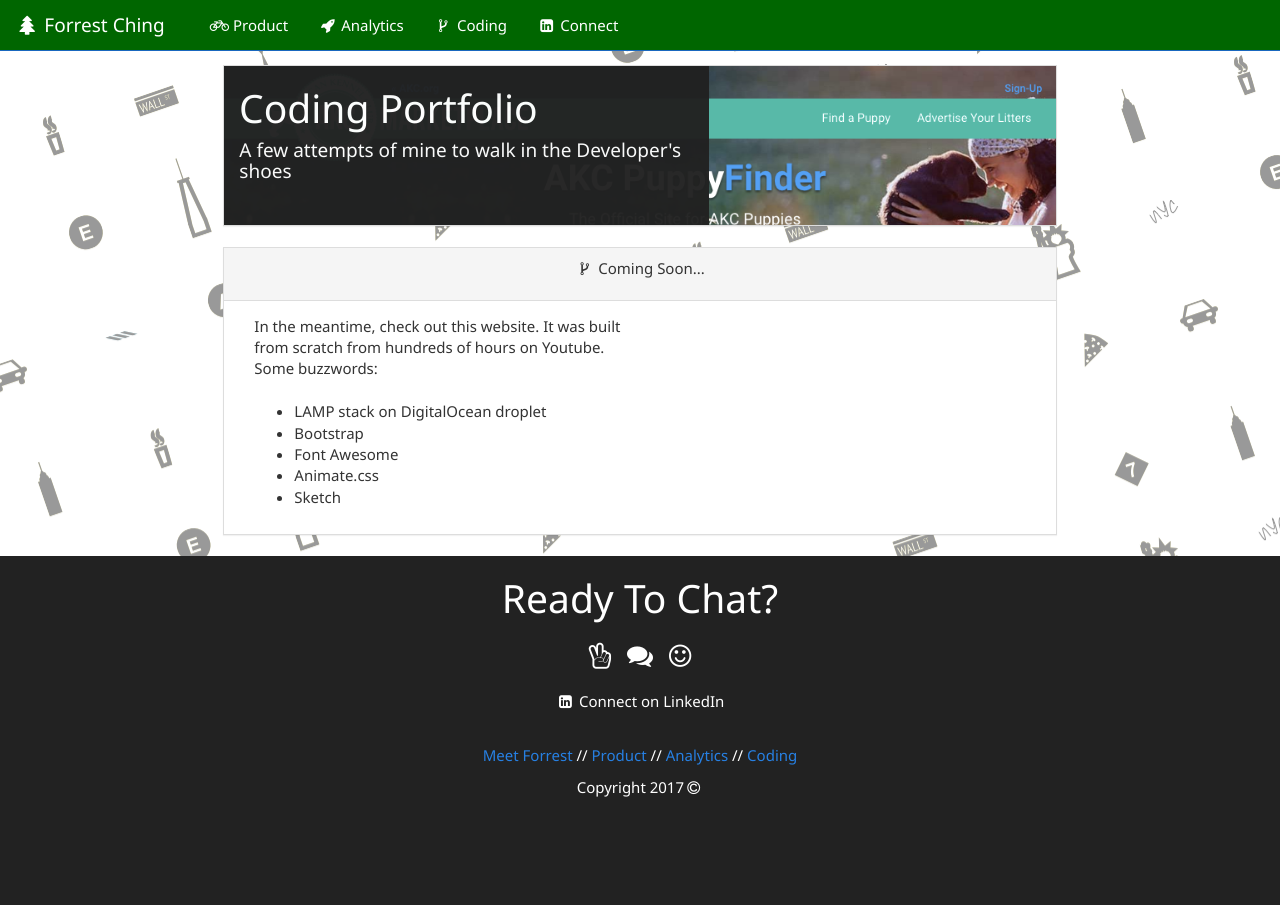
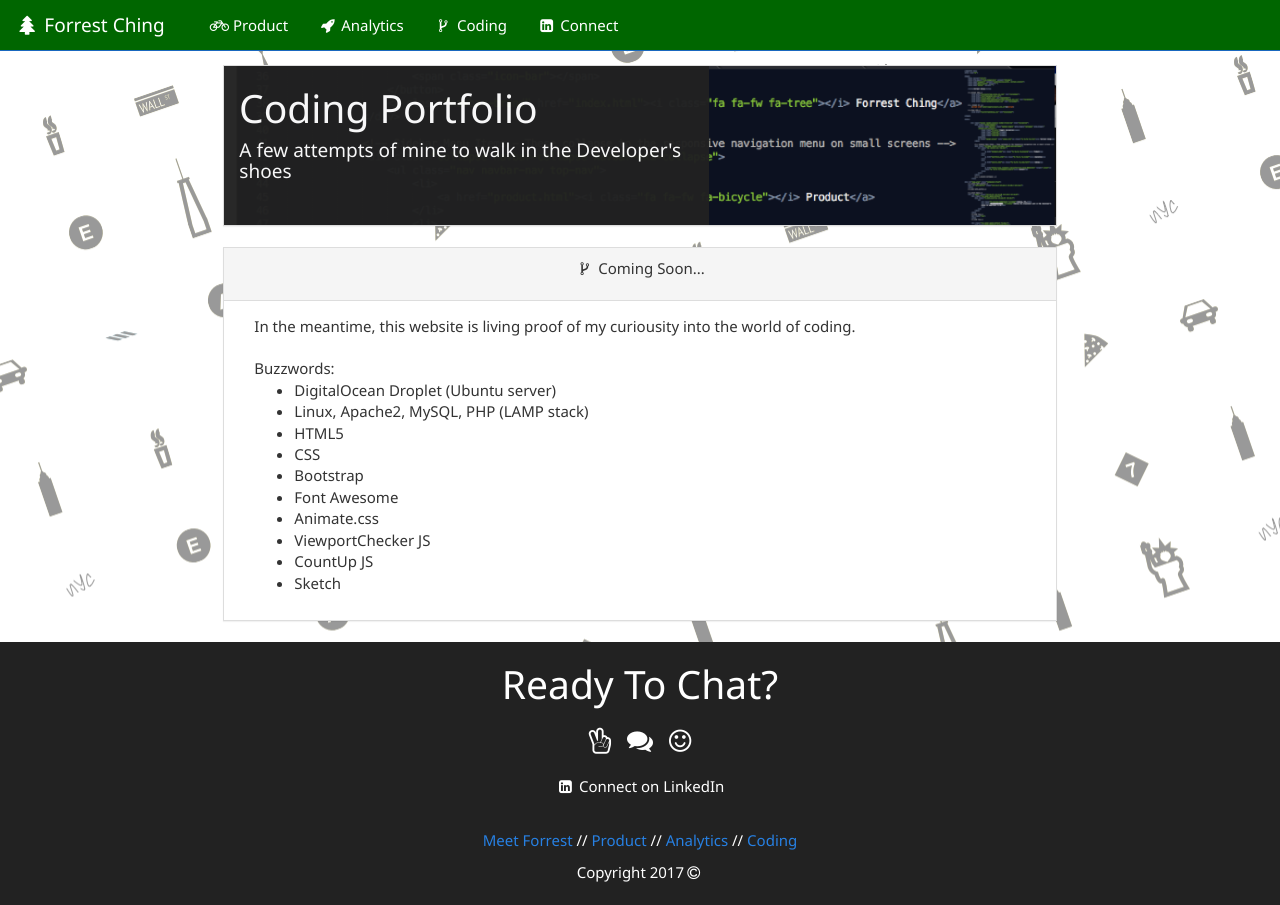
Before and after one commit to theurbanforrest/myfolio, a website: page skills.html in a window 1280 px wide. Before the commit the page ends 819 px from the top, so only its background shows below. Drawn offline with Linux system fonts and the light colour scheme.

Commit message:
tuning language

```diff
--- a/skills.html
+++ b/skills.html
@@ -69,7 +69,7 @@
     <div id="main" class="col-xs-12 col-sm-10 col-md-8 col-lg-8">
 
 
-        <div class="row panel panel-default fc-bg-6">
+        <div class="row panel panel-default fc-bg-8">
             <div class="fc-hero-overlay col-xs-12 col-sm-7">
                 <p>
                     <h1 class="fc-onview-rubberband fc-hidden">Coding Portfolio</h1>
@@ -90,15 +90,21 @@
                 </p>
             </div>
             <div class="panel-body">
-                <div class="col-xs-12 col-sm-6">
-                    In the meantime, check out this website.  It was built from scratch from hundreds of hours on Youtube.  Some buzzwords:
+                <div class="col-xs-12 col-sm-12">
+                    In the meantime, this website is living proof of my curiousity into the world of coding.
                     <br>
                     <br>
+                    Buzzwords:
                     <ul>
-                        <li>LAMP stack on DigitalOcean droplet</li>
+                        <li>DigitalOcean Droplet (Ubuntu server)</li>
+                        <li>Linux, Apache2, MySQL, PHP (LAMP stack)</li>
+                        <li>HTML5</li>
+                        <li>CSS</li>
                         <li>Bootstrap</li>
                         <li>Font Awesome</li>
                         <li>Animate.css</li>
+                        <li>ViewportChecker JS</li>
+                        <li>CountUp JS</lik>
                         <li>Sketch</li>
                     </ul>
                 </div>
```
Also changed, not shown: index.html (+4 -0 lines), portfolio.html (+1 -1 lines), 1 other file.
